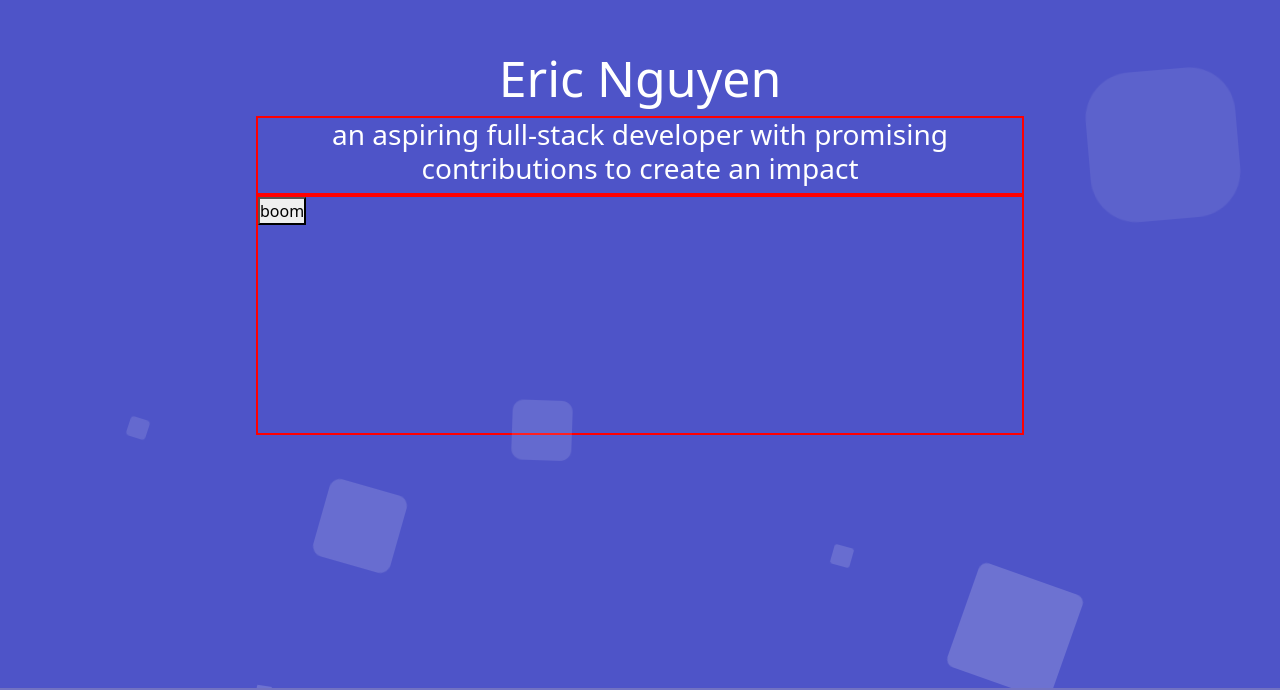
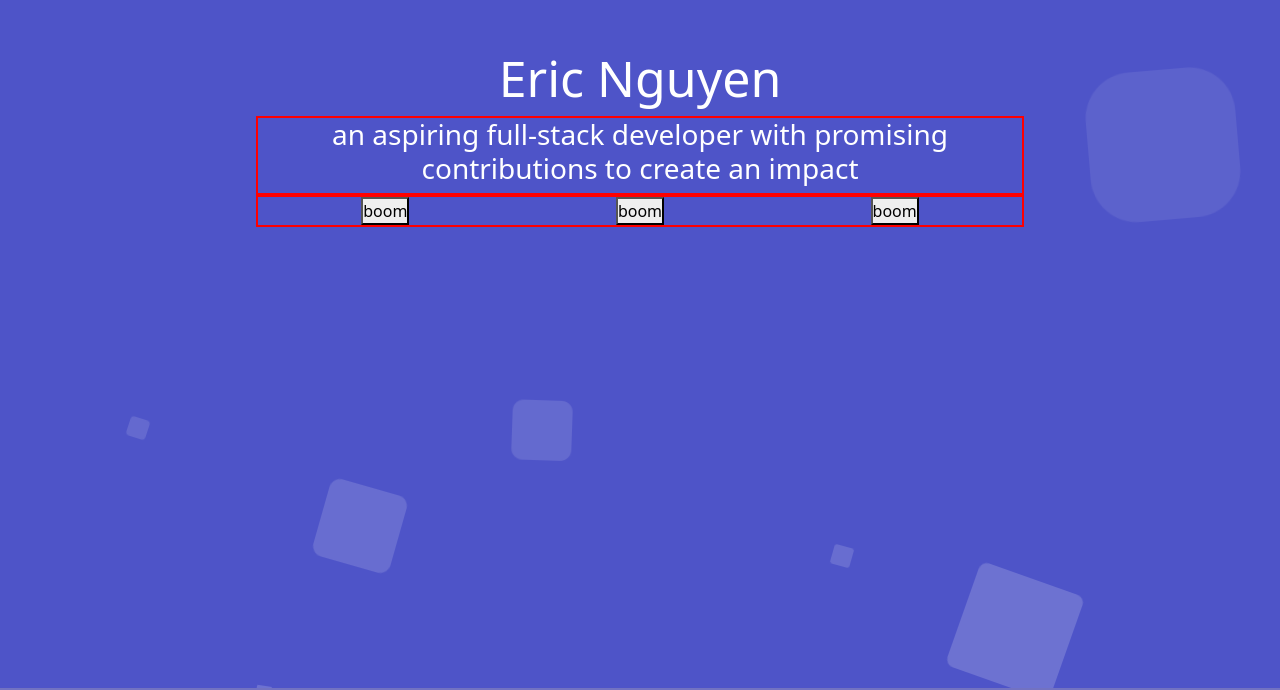
Before and after one commit to ericcnguyen04/Post-Portfolio, a React (Create React App) app: page / in a window 1280 px wide. Shown: the part 112-802 px from the top of the page. Built offline with nearby package versions, Linux system fonts and the light colour scheme.

Commit message:
functionality?

```diff
--- a/src/App.css
+++ b/src/App.css
@@ -50,9 +50,11 @@ body{
 
 .navContainer {
   border: solid red 2px;
+  display: flex;
+  justify-content: space-around;
   margin-left: 20%;
   margin-right: 20%;
-  min-height: 30vh;
+  /* min-height: 30vh; */
 }
 
 .button {
--- a/src/components/pages/Home.jsx
+++ b/src/components/pages/Home.jsx
@@ -1,11 +1,26 @@
 import HomeContent from './HomeContent'
 import '../../App.css'
 
+import {useEffect, useRef, useState} from 'react';
+
+
+
 export default function Home() {
 
-    const scrollTo = () => {
+    const ref = useRef(null);
 
-    }
+    const [numbers, setNumbers] = useState([]);
+
+    useEffect(() => {
+      setInterval(
+        () => setNumbers(current => [...current, Math.random()]),
+        1500,
+      );
+    }, []);
+
+    const handleClick = () => {
+      ref.current?.scrollIntoView({behavior: 'smooth'});
+    };
 
     return(
         <div>
@@ -19,6 +34,8 @@ export default function Home() {
                     {/* <h3>an aspiring full-stack developer with visions of passion and ambition! As I grew up, I always loved witnessing the end product of my projects, which included my efforts with front and back end, and I felt nothing but joy. I will work with my peers and create a positive environment by being compatible and ensuring that there is no confusion! Previously, as an insurance agent, I have habits of taking the initiative and making sure that we are making progress to promote time management. Most importantly, my mindset is always on a growth mindset and open to critique while providing feedback.</h3> */}
                 </div>
                 <div className='navContainer'>
+                    <button>boom</button>
+                    <button>boom</button>
                     <button>boom</button>
                 </div>
             </div>
```
